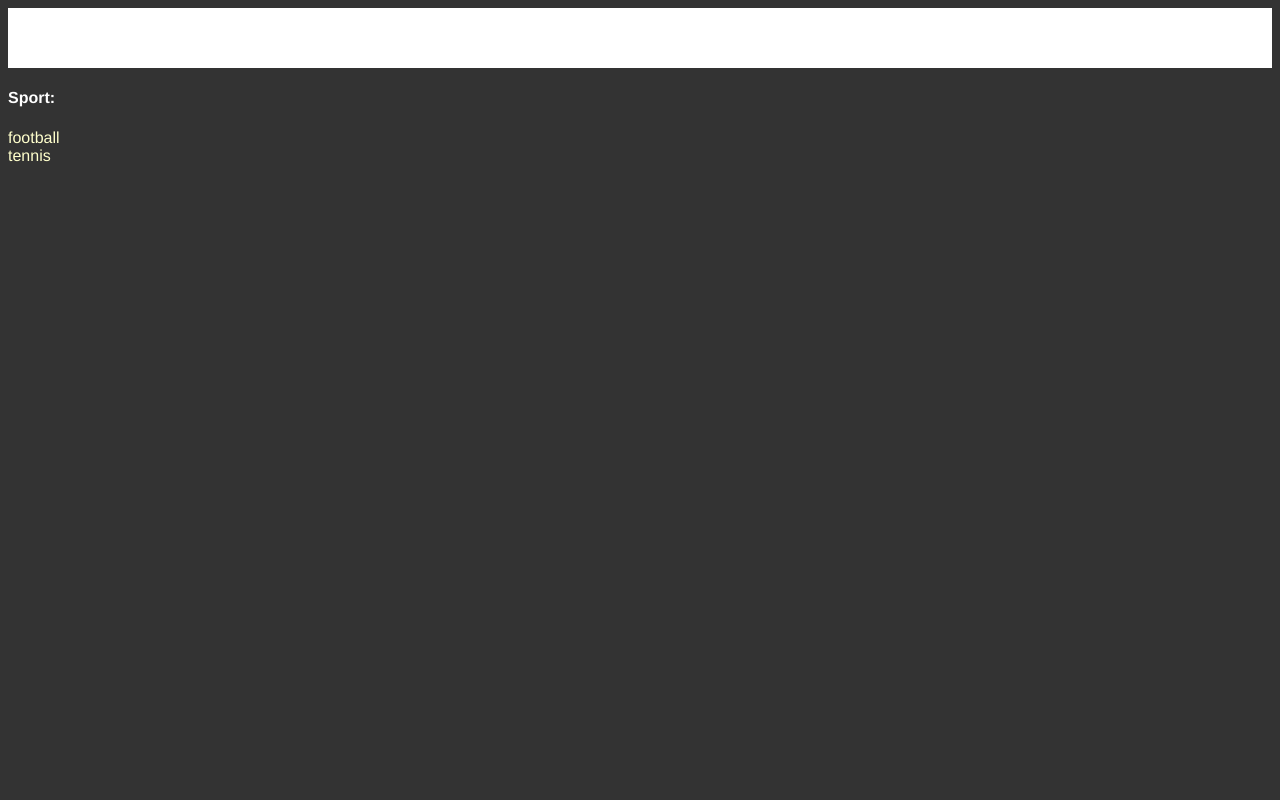
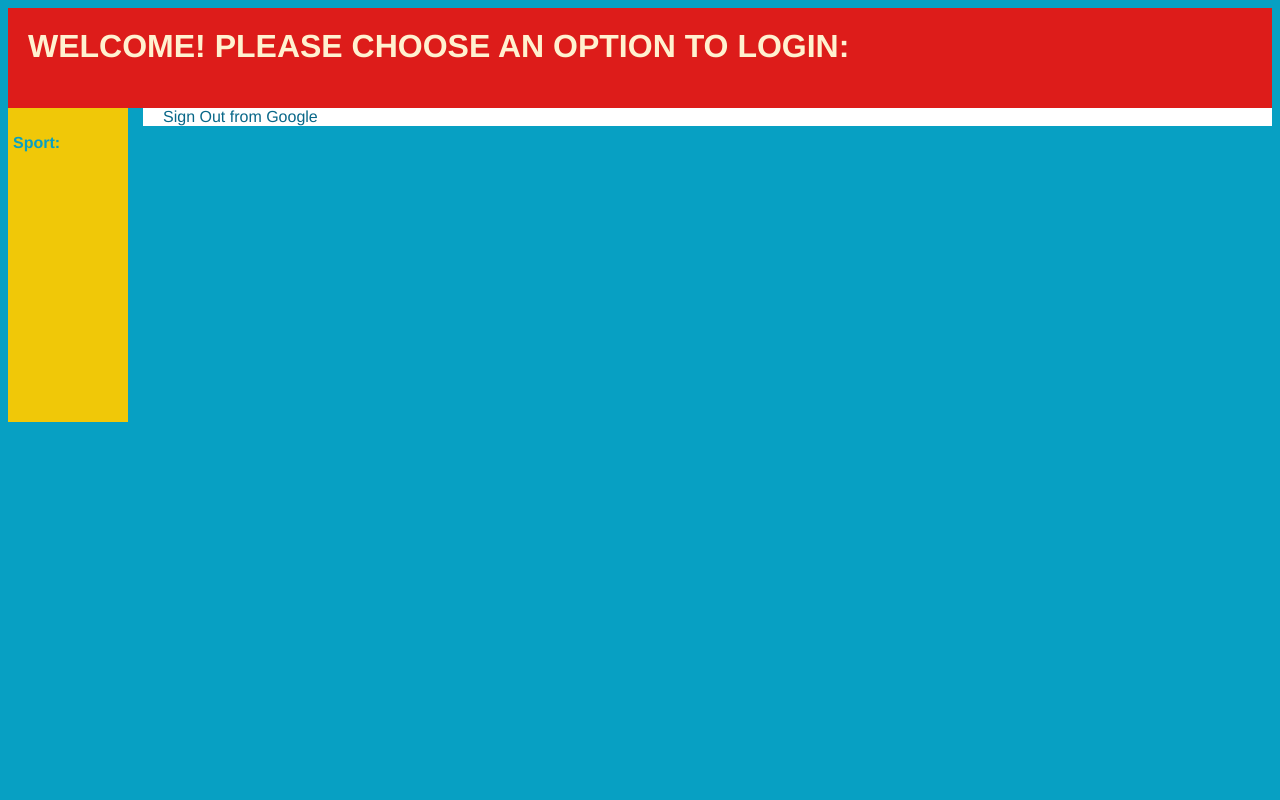
Before and after one commit to jlamoreaux/FSWD-Catalog, a Flask app: page /login in a window 1280 px wide. Run offline with Flask 2, Linux system fonts and the light colour scheme; some libraries are stand-ins or nearby versions.

Commit message:
styling adjustments

```diff
--- /dev/null
+++ b/client_secrets.json
@@ -0,0 +1 @@
+{"web":{"client_id":"647154014653-h853tnoqussmlb23nq6npr1ftbd35l0n.apps.googleusercontent.com","project_id":"udacity-catalog-project-181202","auth_uri":"https://accounts.google.com/o/oauth2/auth","token_uri":"https://accounts.google.com/o/oauth2/token","auth_provider_x509_cert_url":"https://www.googleapis.com/oauth2/v1/certs","client_secret":"lwIG_sHs9by-oWqWrLCMULAt","redirect_uris":["http://localhost:8000/oauth/google","http://localhost:8000/oauth2callback"],"javascript_origins":["http://localhost:8000"]}}
--- a/static/style.css
+++ b/static/style.css
@@ -1,35 +1,46 @@
 body {
   font-family: helvetica, arial, sans-serif;
   text-align: left;
-  background-color: #333333;
-  color: blue;
+  background-color: #07A0C3;
+  /*background-color: ;*/
 }
 
 header{
     width: 100%;
-    height: 60px;
-    background-color: white;
+    height: 100px;
+    background-color: #DD1C1A;
     margin: 0;
     border: 0;
     padding: 0;
     clear: both;
+    text-align: left;
+}
+
+h1, h2 {
+  text-transform: uppercase;
+  padding-left: 20px;
+  padding-top: 20px;
 }
 
 h1 {
-  text-transform: uppercase;
-  font-weight: 100;
+  color: #FFF1D0;
+  font-weight: 600;
 }
 
+
 h2 {
-  font-weight: 800;
+  color: black;
+  font-weight: 400;
 }
 
 h3 {
+  padding: 5px;
 
 }
 
 h4 {
-
+  color: #07A0C3;
+  padding: 5px;
 }
 
 p {
@@ -38,7 +49,7 @@
 
 a {
   text-decoration: none;
-  color: #ffffcc;
+  color: #086788;
 
 }
 
@@ -63,16 +74,17 @@
 }
 
 .navigation {
-  height: 100%;
+  height: 50%;
   width: 120px;
-  color: white;
+  color: black;
   float: left;
   border-right: 15px;
   border-color: black;
-  /*position: absolute;*/
+  background-color: #F0C808;
 }
 
 .main {
   margin-left: 135px;
-  background-color: yellow;
+  background-color: white;
+  padding-left: 20px;
 }
--- a/templates/catalog.html
+++ b/templates/catalog.html
@@ -6,7 +6,7 @@
   </head>
   <body>
     <header>
-      <h1>{{ category.name }}</h1>
+      <h1>Udacity Sports Catalog</h1>
     </header>
     <div class = 'container'>
       <div class = 'navigation'>
@@ -17,13 +17,13 @@
         {% endfor %}
       </div>
       <div class = 'main'>
+        <h2>{{ category.name}}</h2>
         <div id = 'catalog'>
           <a href=""></a> <!-- Insert Add category here -->
-          <h2>Items:</h2>
+          <h3>Items:</h3>
             {% for i in items %}
             <img src= {{i.picture}}>
             <a href="{{ url_for('catalogItem', category_name=category.name, item_id=i.id)}}">{{i.name}}</a><br>
-            <p>{{i.description}}</p><br>
             <p>{{i.price}}</p><br><br>
             {% endfor %}
         </div>
--- a/templates/deleteCatalogItem.html
+++ b/templates/deleteCatalogItem.html
@@ -4,7 +4,7 @@
   </head>
   <body>
     <header>
-
+      <h1>Udacity Sports Catalog</h1>
     </header>
     <div class = 'container'>
       <div class = 'navigation'>
--- a/templates/deleteCategory.html
+++ b/templates/deleteCategory.html
@@ -4,7 +4,7 @@
   </head>
   <body>
     <header>
-
+      <h1>Udacity Sports Catalog</h1>
     </header>
     <div class = 'container'>
       <div class = 'navigation'>
--- a/templates/editCategory.html
+++ b/templates/editCategory.html
@@ -4,7 +4,7 @@
   </head>
   <body>
     <header>
-
+      <h1>Udacity Sports Catalog</h1>
     </header>
     <div class = 'container'>
       <div class = 'navigation'>
--- a/templates/index.html
+++ b/templates/index.html
@@ -6,7 +6,7 @@
   </head>
   <body>
     <header>
-      <h1>Catalog App</h1>
+      <h1>Udacity Sports Catalog</h1>
     </header>
     <div class = 'container'>
       <div class = 'navigation'>
--- a/templates/item.html
+++ b/templates/item.html
@@ -6,7 +6,8 @@
   </head>
   <body>
     <header>
-      <h1>{{ item.name }}</h1>
+      <h1>Udacity Sports Catalog</h1>
+
     </header>
     <div class = 'container'>
       <div class = 'navigation'>
@@ -17,6 +18,7 @@
         {% endfor %}
       </div>
       <div class = 'main'>
+        <h2>{{ item.name }}</h2>
         <div id = 'item'>
           <img src= {{item.picture}}>
           <p>{{item.description}}</p>
--- a/templates/login.html
+++ b/templates/login.html
@@ -1,11 +1,14 @@
 <html>
   <head>
     <link rel=stylesheet type=text/css href="{{ url_for('static', filename='style.css')}}">
+    <!--PRE-REQUISITES FOR GOOGLE SIGN IN -->
+    <script scr="//ajax.googleapis.com/ajax/libs/jquery/1.8.2/jquery.min.js"></script>
+    <script src="//apis.google.com/js/platform.js?onload=start">
+    </script>
   </head>
   <body>
     <header>
-      <script scr="//ajax.googleapis.com/ajax/libs/jquery/1.8.2/jquery.min.js"></script>
-      <script src="https://apis.google.com/js/client:platform.js?onload=start" async defer></script>
+      <h1>Welcome! Please choose an option to login:</h1>
     </header>
     <div class = 'container'>
       <div class = 'navigation'>
@@ -15,21 +18,112 @@
         <br>
         {% endfor %}
       </div>
+
       <div class = 'main'>
-        <div id="signinButton">
+        <!-- GOOGLE SIGN IN-->
+        <div id="signInButton">
           <span class="g-signin"
             data-scope="openid email"
-            data-clientid="353408519635-qjrras6tuf5qlk7rk7rhitef7ai4obmo.apps.googleusercontent.com"
+            data-clientid="{{CLIENT_ID}}"
             data-redirecturi="postmessage"
             data-accesstype="offline"
             data-cookiepolicy="single_host_origin"
-            data-callback="signInCallback">
+            data-callback="signInCallback"
+            data-approvalprompt="force">
           </span>
-          <span class="fb-signin"></span>
         </div>
         <div id="result">
 
         </div>
+        <script>
+          function signInCallback(authResult) {
+            //console.log(json);
+            //authResult = json;
+            if (authResult['code']) {
+              // Hides the sign-in button once the user is authorized.
+              $('#signinButton').attr('style', 'display: none');
+              // Send one-time-use code to the server. Will display if login was successful or not and redirect to main page
+              $.ajax({
+                type: 'POST',
+                url: '/oauth/google?state={{STATE}}',
+                processData: false,
+                data: authResult['code'],
+                contentType: 'application/octet-stream; charset=utf-8',
+                success: function(result) {
+                  if (result) {
+                    $('#result').html('Login Seccessful!</br>' + result + '</br>Redirecting...');
+                    setTimeout(function(){
+                      window.location.href = '/index';
+                    }, 4000);
+                  } else if (authResult['error']) {
+                      console.log('There was an error: ' + authResult['error']);
+                  } else {
+                      $('#result').html('Failed to make a server-side call. Check your configuration and console.');
+                  }
+                }
+              });
+            }
+          }
+        </script>
+        <a href='#' onclick="signOut();">Sign Out from Google</a>
+       <script>
+          var auth2;
+          gapi.load('auth2', function() {
+            auth2 = gapi.auth2.init();
+          });
+
+          function onSignIn() {
+            var profile = auth2.currentUser.get().getBasicProfile();
+            console.log('User logged in.');
+            console.log('ID:', profile.getId());
+            console.log('Name:', profile.getName());
+            console.log('Image URL:', profile.getImageUrl());
+            console.log('Email:', profile.getEmail());
+          }
+        </script>
+        <script>
+          function signOut() {
+            auth2.signOut().then(function() {
+              console.log('User signed out.');
+            });
+          }
+        </script>
+<!--FACEBOOK SIGN IN-->
+
+        <script>
+          window.fbAsyncInit = function() {
+            FB.init({
+              appId      : '122148885114790',
+              cookie     : true,
+              xfbml      : true,
+              version    : 'v2.10'
+            });
+            FB.AppEvents.logPageView();
+          };
+
+          (function(d, s, id){
+            var js, fjs = d.getElementsByTagName(s)[0];
+            if (d.getElementById(id)) {return;}
+            js = d.createElement(s); js.id = id;
+            js.src = "//connect.facebook.net/en_US/sdk.js";
+            fjs.parentNode.insertBefore(js, fjs);
+          }(document, 'script', 'facebook-jssdk'));
+
+          function sendTokenToServer() {
+            car access_token = FB.getAuthResponse()['accessToken'];
+            console.log(access_token)
+            console.log('Welcome! Fetching your information....');
+            FB.api('/me', function(response) {
+              console.log('Successful login for: ' + response.name);
+              $.ajax({
+                type: 'POST'
+                url: '/oauth/facebook'
+              })
+            })
+          }
+
+
+        </script>
       </div>
     </div>
   </body>
--- a/templates/newCatalogItem.html
+++ b/templates/newCatalogItem.html
@@ -4,7 +4,7 @@
   </head>
   <body>
     <header>
-      <h1>{{category.name}}</h1>
+      <h1>Udacity Sports Catalog</h1>
     </header>
     <div class = 'container'>
       <div class = 'navigation'>
@@ -15,7 +15,8 @@
         {% endfor %}
       </div>
       <div class = 'main'>
-        <h2>New Catalog Item</h2>
+        <h2>{{category.name}}</h1>
+        <h3>New Catalog Item</h2>
 
         <form action="{{url_for('newCatalogItem', category_name = category.name)}}" method='POST'>
           <input type='text' size='30' name='name' label='Name of Item:' placeholder='New Catalog Item'>
--- a/templates/newCategory.html
+++ b/templates/newCategory.html
@@ -4,7 +4,7 @@
   </head>
   <body>
     <header>
-      <h1>Add New Category</h1>
+      <h1>Udacity Sports Catalog</h1>
     </header>
     <div class = 'container'>
       <div class = 'navigation'>
@@ -15,6 +15,7 @@
         {% endfor %}
       </div>
       <div class = 'main'>
+        <h2>Add New Category</h1>
         <form action='#' method='POST'>
           <input type='text' size='30' name='name' label='Name of Category' placeholder='New Category Name'>
           <input type='submit' value='Add Category'>
--- a/views.py
+++ b/views.py
@@ -28,18 +28,20 @@
 app = Flask(__name__)
 auth = HTTPBasicAuth()
 
-CLIENT_ID = 'tempID'#json.loads(open('client_secrets.json', 'r').read())['web']['client_id']
+CLIENT_ID = json.loads(open('client_secrets.json', 'r').read())['web']['client_id']
+APPLICATION_NAME = 'Udacity Catalog'
 
 def nav_links():
     return session.query(Category).all()
-
 
 @app.route('/login')
 def showLogin():
     state = ''.join(random.choice(string.ascii_uppercase +
         string.digits) for x in xrange(32))
     login_session['state'] = state
-    return render_template('login.html', links=nav_links())
+    print CLIENT_ID
+    print state
+    return render_template('login.html', STATE=state, CLIENT_ID=CLIENT_ID)
 
 
 @auth.verify_password
@@ -64,17 +66,24 @@
 def login(provider):
     auth_code = request.json.get('auth_code')
     print "received auth code %s" % auth_code
+    # Google Login
     if provider == 'google':
+        if request.args.get('state') != login_session['state']:
+            response = make_response(json.dumps('Invalid state parameter.'), 401)
+            response.headers['Content-Type'] = 'application/json'
+            return response
+        # Obtain authorization code
+        code = request.data
         try:
             oauth_flow = flow_from_clientsecrets('client_secrets.json', scope='')
             oauth_flow.redirect_uri = 'postmessage'
-            credentials = oauth_flow.step2_exchange(auth_code)
+            credentials = oauth_flow.step2_exchange(code)
         except FlowExchangeError:
             response = make_response(json.dumps('Failed to upgrade the authorization code.'), 401)
             response.headers['Content-Type'] = 'application/json'
             return response
 
-        access_token - credentials.access_token
+        access_token = credentials.access_token
         url = ('https://www.googleapis.com/oauth2/v1/tokeninfo?access_token=%s' % access_token)
         h = httplib2.Http()
         result = json.loads(h.request(url, 'GET')[1])
@@ -83,28 +92,53 @@
             response.headers['Content-Type'] = 'application/json'
         print 'Access Token : %s' % credentials.access_token
 
+        gplus_id = credentials.id_token['sub']
+        if result['user_id'] != glpus_id:
+            response = make_response(
+            json.dumps("Token's user ID doesn't match given user ID."), 401)
+            response.headers['Content-Type'] = 'application/json'
+            return response
+
+        if result['issued_to'] != CLIENT_ID:
+            response = make_response(
+                json.dumps("Token's client ID does not match app's."), 401)
+            print "Token's client ID does not match app's."
+            response.headers['Content-Type'] = 'application/json'
+            return response
+
+        stored_access_token = login_session.get('access_token')
+        stored_gplus_id = login_session.get('gplus_id')
+        if stored_access_token is not None and gplus_id == stored_gplus_id:
+            response = make_response(json.dumps('Current user is already connected.'), 200)
+            response.headers['Content-Type'] = 'application/json'
+            return response
+
+        #Stores the access token in the session for later use.
+        login_session['access_token'] = credentials.access_token
+        login_session['gplus_id'] = gplus_id
+
         # Get user info
-        h = httplib2.Http()
         userinfo_url = 'https://www.googleapis.com/oauth2/v1/userinfo'
         params = {'access_token': credentials.access_token, 'alt':'json'}
         answer = requests.get(userinfo_url, params=params)
 
         data = answer.json()
 
-        name = data['name']
-        picture = data['picture']
-        email = data['email']
+        login_session['username'] = data['name']
+        login_session['picture'] = data['picture']
+        login_session['email'] = data['email']
+        login_session['provider'] = 'google'
 
         # See if user exists. If not, make a new one
-        user = session.query(User).filter_by(email=email).first()
-        if not user:
-            user = User(uesername = name, picture = picture, email =  email)
-            session.add(user)
-            session.commit()
+        user_id = getUserID(data['email'])
+        if not user_id:
+            user_id = createUser(login_session)
+        login_session['user_id'] = user_id
 
         # Create and send token back to client
         token = user.generate_auth_token(600)
         return jsonify({'token': token.decode('ascii')})
+    # Facebook Login
     elif provider == 'facebook':
         print 'Functionality for Facebook login is still under development' # TODO: Add Facebook login
     else:
@@ -173,8 +207,11 @@
 @app.route('/<category_name>/catalog')
 def catalog(category_name):
     category = session.query(Category).filter_by(name=category_name).first()
-    category_id = category.id
-    items = session.query(Item).filter_by(category_id=category_id)
+    if category:
+        items = session.query(Item).filter_by(category_id=category.id)
+    else:
+        return 'Not a valid category'
+        print 'No category found'
     links = nav_links()
     if items:
         return render_template('catalog.html', category=category, items=items, links=links)
@@ -185,7 +222,10 @@
 @app.route('/<category_name>/<int:item_id>')
 def catalogItem(category_name, item_id):
     category = session.query(Category).filter_by(name=category_name)
-    item = session.query(Item).filter_by(id=item_id).first()
+    if category:
+        item = session.query(Item).filter_by(id=item_id).first()
+    else:
+        return 'not a valid category'
     return render_template('item.html', category=category, item=item, links=nav_links())
 
 @app.route('/newcategory', methods = ['GET', 'POST'])
@@ -240,21 +280,26 @@
 
 @app.route('/<category_name>/<int:item_id>/edit', methods = ['GET', 'POST'])
 def editCatalogItem(category_name, item_id):
+    editedItem = session.query(Item).filter_by(id=item_id).one()
     category = session.query(Category).filter_by(name=category_name).one()
-    editedItem = session.query(Item).filter_by(id=item_id).one()
+    links=nav_links()
     if request.method == 'POST':
         if request.form['name']:
             editedItem.name = (request.form['name']).lower()
+        if request.form['price']:
             editedItem.price = request.form['price']
+        if request.form['description']:
             editedItem.description = request.form['description']
+        if request.form['img_url']:
+            editedItem.picture = request.form['img_url']
         session.add(editedItem)
         session.commit()
         flash('Item Edited!')
         print 'REQUEST METHOD == POST'
-        return redirect(url_for('catalog', category_name=category_name, links=nav_links()))
+        return redirect(url_for('catalog', category_name=category_name, links=links))
     else:
         print 'REQUEST METHOD == GET'
-        return render_template('editCatalogItem.html', category_name=category_name, category=category, item_id=item_id, item=editedItem, links=nav_links())
+        return render_template('editCatalogItem.html', category_name=category_name, category=category, item_id=item_id, item=editedItem, links=links)
 
 @app.route('/<category_name>/<item_id>/delete', methods=['GET', 'POST'])
 def deleteCatalogItem(category_name, item_id):
@@ -268,9 +313,31 @@
     else:
         return render_template('deleteCatalogItem.html', category_name=category_name, category=category, item_id=item_id, item=itemToDelete, links=nav_links())
 
+# Helper Functions
+
+def createUser(login_session):
+    newUser = User(name=login_session['username'], email=login_session[
+                   'email'], picture=login_session['picture'])
+    session.add(newUser)
+    session.commit()
+    user = session.query(User).filter_by(email=login_session['email']).one()
+    return user.id
+
+
+def getUserInfo(user_id):
+    user = session.query(User).filter_by(id=user_id).one()
+    return user
+
+
+def getUserID(email):
+    try:
+        user = session.query(User).filter_by(email=email).one()
+        return user.id
+    except:
+        return None
 
 
 if __name__ == '__main__':
-    app.config['SECRET_KEY'] = 'SUPERSECRETKEY' #''.join(random.choice(string.ascii_uppercase + string.digits) for x in xrange(32))
+    app.config['SECRET_KEY'] = ''.join(random.choice(string.ascii_uppercase + string.digits) for x in xrange(32))
     app.debug = True
     app.run(host='0.0.0.0', port=8000)
```
Also changed, not shown: templates/editCatalogItem.html (+9 -2 lines), catalog.db.
